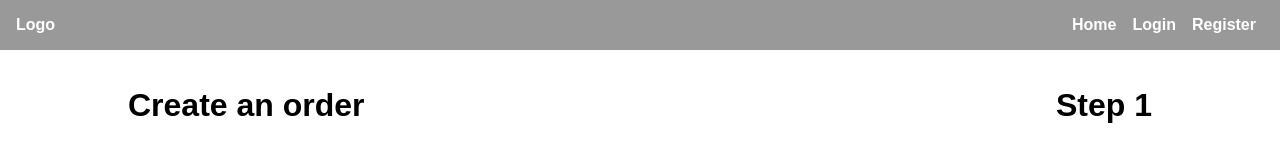
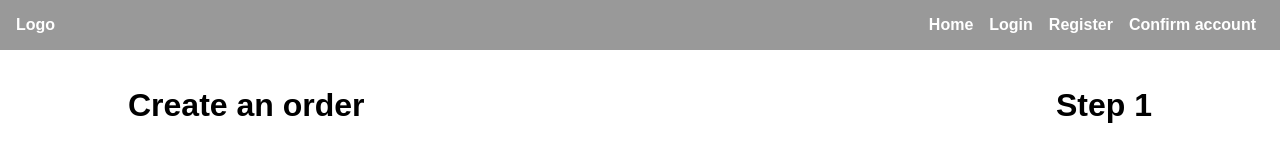
Before and after one commit to Fiiranek/bike-app-front, a React (Create React App) app: page / in a window 1280 px wide. Shown: the top 160 px of the page. Built offline with nearby package versions, Linux system fonts and the light colour scheme.

Commit message:
navbar fix

```diff
--- a/src/App.js
+++ b/src/App.js
@@ -14,7 +14,6 @@ function App() {
         <Navbar />
         <div className="main">
           <Switch>
-            <Route path="/" component={(props) => <Order />} />
             <Route path="/login" component={(props) => <Login />} />
             <Route path="/register" component={(props) => <Register />} />
             <Route path="/bikes" component={(props) => <BikeList />} />
@@ -22,6 +21,7 @@ function App() {
               path="/account-confirmation"
               component={(props) => <AccountConfirmation />}
             />
+            <Route path="/" component={(props) => <Order />} />
           </Switch>
         </div>
       </div>
--- a/src/components/navbar/navbar.jsx
+++ b/src/components/navbar/navbar.jsx
@@ -18,6 +18,9 @@ function Navbar() {
         <Link to="/register" className="nav-link">
           Register
         </Link>
+        <Link to="/account-confirmation" className="nav-link">
+          Confirm account
+        </Link>
       </div>
     </nav>
   );
```
